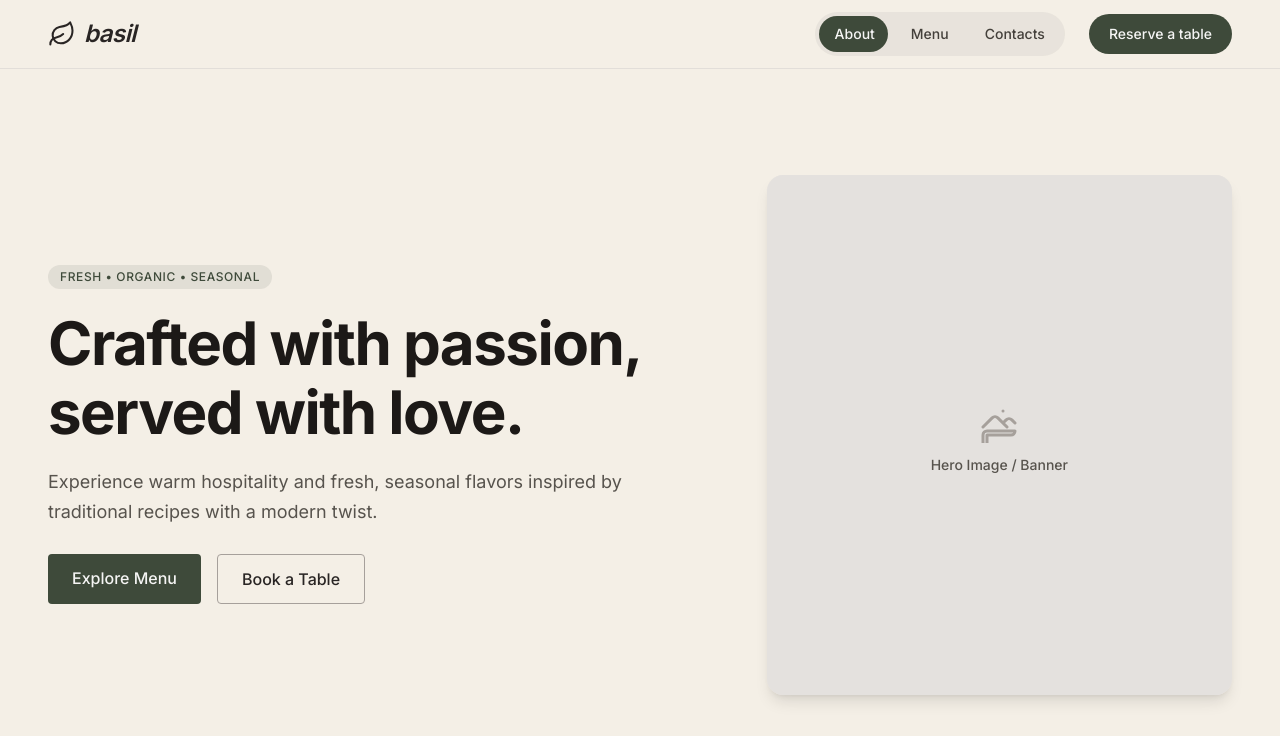
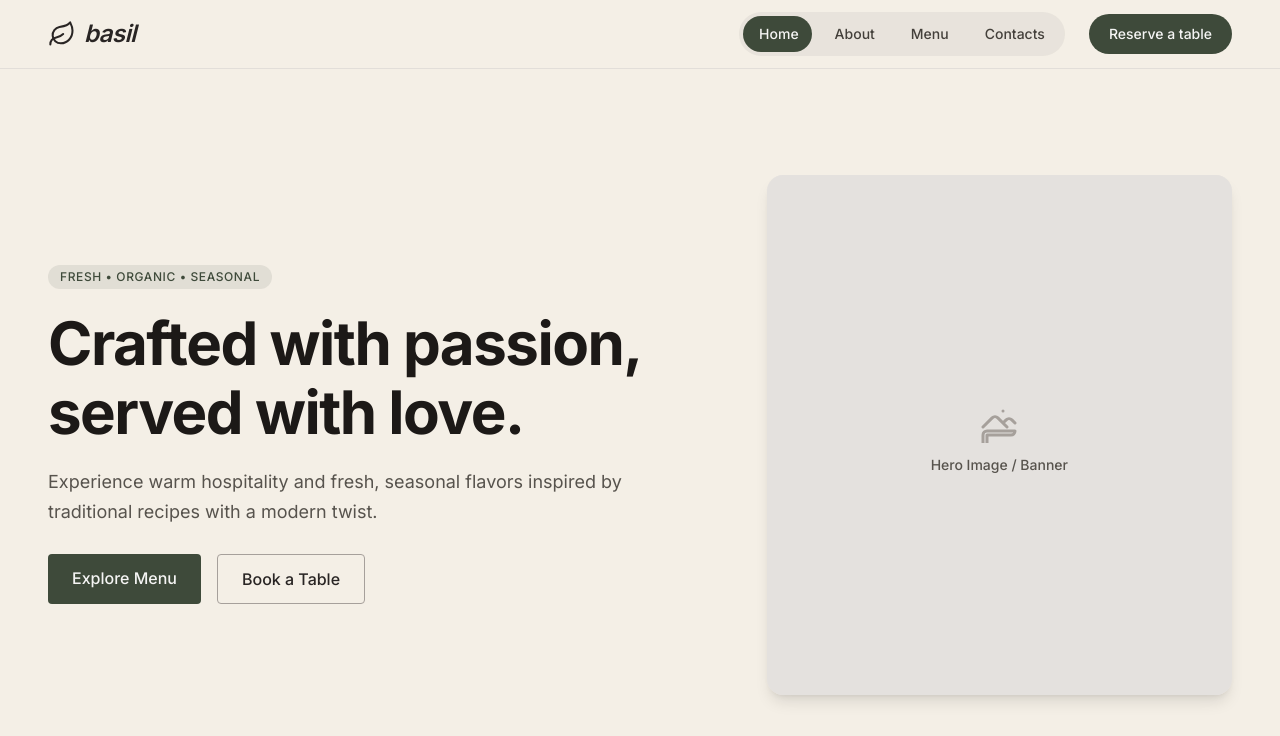
Before and after one commit to AnzuWanzu/Basil, a Next.js app: page / in a window 1280 px wide. Shown: the top 736 px of the page. Built offline with nearby package versions, Linux system fonts and the light colour scheme.

Commit message:
[Feature]: Add Home nav link and wire nav anchors to page sections

```diff
--- a/components/Navbar.tsx
+++ b/components/Navbar.tsx
@@ -5,6 +5,7 @@ import { createPortal } from "react-dom";
 import Link from "next/link";
 
 const NAV_LINKS = [
+  { key: "home", label: "Home", href: "#home" },
   { key: "about", label: "About", href: "#about" },
   { key: "menu", label: "Menu", href: "#menu" },
   { key: "contact", label: "Contacts", href: "#contact" },
@@ -36,7 +37,7 @@ function Logo() {
 
 export default function Navbar() {
   const [isOpen, setIsOpen] = useState(false);
-  const [activeLink, setActiveLink] = useState<NavKey>("about");
+  const [activeLink, setActiveLink] = useState<NavKey>("home");
   const [mounted, setMounted] = useState(false);
   const linkRefs = useRef<(HTMLAnchorElement | null)[]>([]);
   const [indicator, setIndicator] = useState({ left: 0, width: 0 });
--- a/components/layout/Container.tsx
+++ b/components/layout/Container.tsx
@@ -24,7 +24,7 @@ export default function Container({
     <div className="min-h-screen w-full bg-[#F4EFE6] text-stone-900">
 
       {/* 1. HERO VIEWPORT BLOCK*/}
-      <div className="w-full lg:min-h-screen lg:h-screen flex flex-col justify-between">
+      <div id="home" className="w-full lg:min-h-screen lg:h-screen flex flex-col justify-between">
 
         {/* Sticky Header */}
         <header className="sticky top-0 z-50 w-full bg-[#F4EFE6]/80 backdrop-blur-md border-b border-stone-300/60 shrink-0">
@@ -43,14 +43,14 @@ export default function Container({
       {/* 2. SUBSEQUENT SECTIONS*/}
       <div className="flex flex-col">
         {/* About Section */}
-        <section className="w-full">
+        <section id="about" className="w-full scroll-mt-20">
           <div className={SECTION_CLASS}>
             {about}
           </div>
         </section>
 
         {/* Menu Section */}
-        <section className="w-full bg-stone-900/5">
+        <section id="menu" className="w-full bg-stone-900/5 scroll-mt-20">
           <div className={SECTION_CLASS}>
             {menu}
           </div>
@@ -64,7 +64,7 @@ export default function Container({
         </section>
 
         {/* Contacts Section */}
-        <section className="w-full bg-stone-900/5">
+        <section id="contact" className="w-full bg-stone-900/5 scroll-mt-20">
           <div className={SECTION_CLASS}>
             {contacts}
           </div>
```
